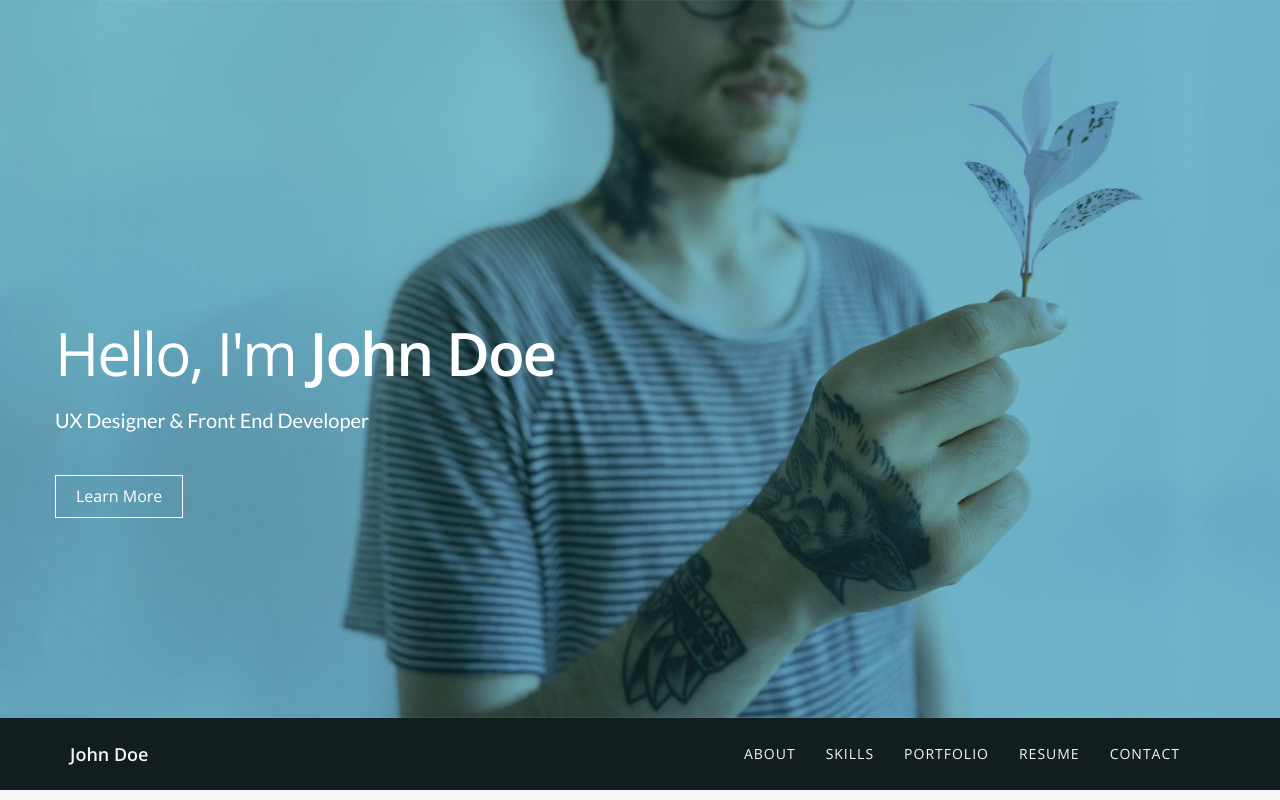
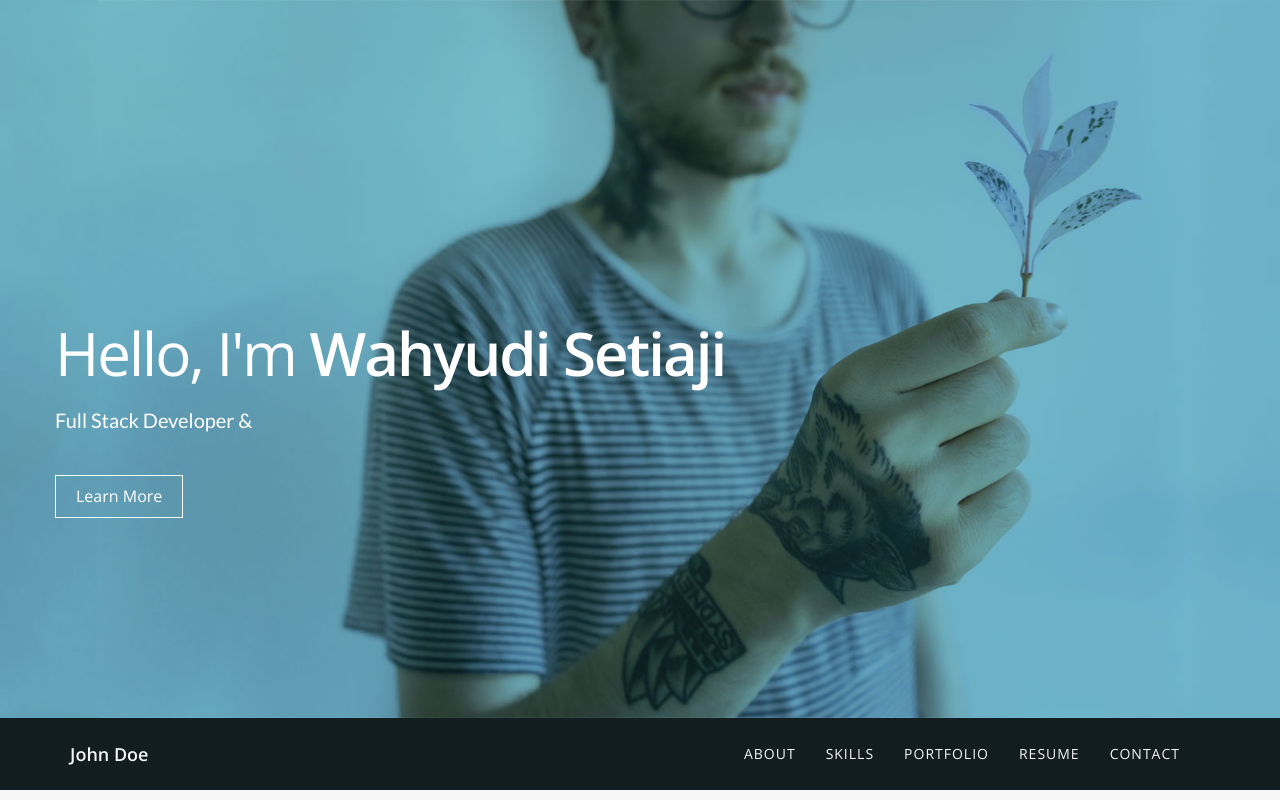
Before and after one commit to wahyudisetiaji/wahyudisetiaji.github.io, a plain HTML site: page index.html in a window 1280 px wide. Shown: the top 800 px of the page. Drawn offline with nearby package versions, Linux system fonts and the light colour scheme.

Commit message:
Update Nme

```diff
--- a/index.html
+++ b/index.html
@@ -41,8 +41,8 @@
     <div class="container">
       <div class="row">
         <div class="intro-text">
-          <h1>Hello, I'm <span class="name">John Doe</span></h1>
-          <p>UX Designer & Front End Developer</p>
+          <h1>Hello, I'm <span class="name">Wahyudi Setiaji</span></h1>
+          <p>Full Stack Developer & </p>
           <a href="#about" class="btn btn-default btn-lg page-scroll">Learn More</a> </div>
       </div>
     </div>
```
